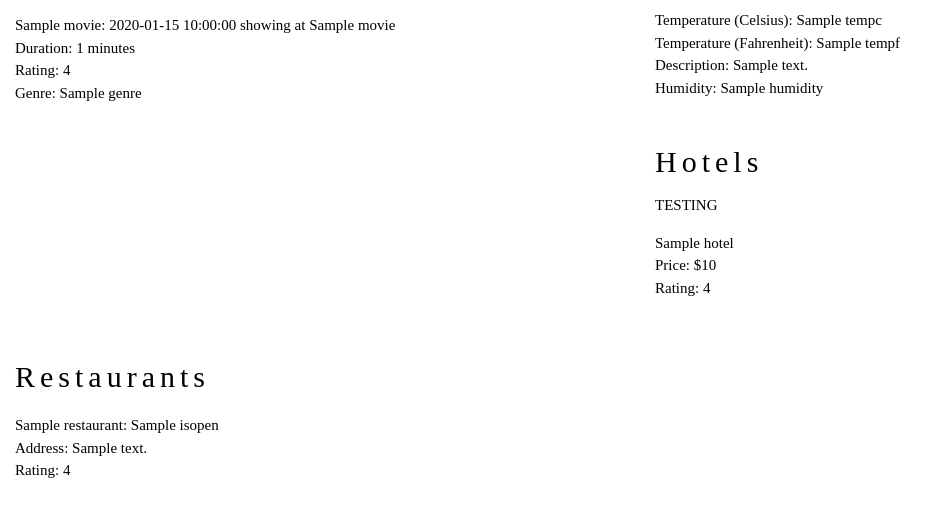
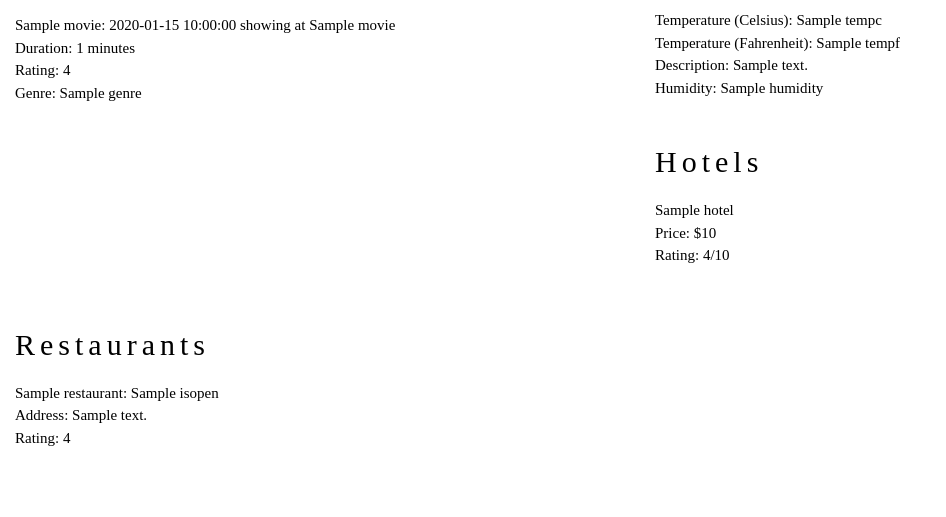
Before and after one commit to evmarecki/nante, a Flask app: template flask-nante/templates/city.html in a window 1280 px wide. Shown: the part 136-653 px from the top of the page, without its empty margins (0-946 px from the left). Run offline with Flask 2, Linux system fonts and the light colour scheme; the template is opened without the code that fills it: most values are stand-ins (such as "Sample title", 1, 10 or a date in 2020); parts of the project's set-up code (start-up, migrations or seed data) failed here and were passed over; some libraries are stand-ins or nearby versions.

Commit message:
small changes

```diff
--- a/flask-nante/templates/city.html
+++ b/flask-nante/templates/city.html
@@ -56,11 +56,10 @@ body {margin: 0;}
   <div class="column">
     <h2>Hotels</h2>
     {% for hotel in hotels %}
-	  TESTING
 	<p>
 	{{hotel.name}} <br/>
 	Price: ${{hotel.price}} <br/>
-	Rating: {{hotel.rating}} <br/>
+	Rating: {{hotel.rating}}/10 <br/>
 	</p>
 	{% endfor %}
   </div>
```
